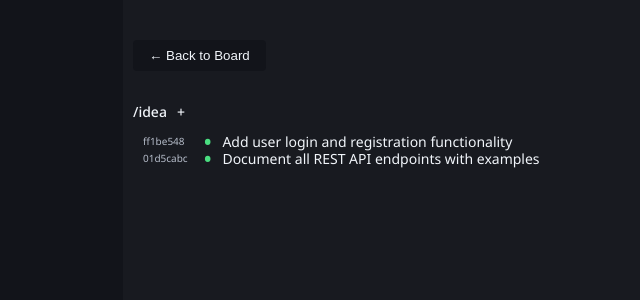
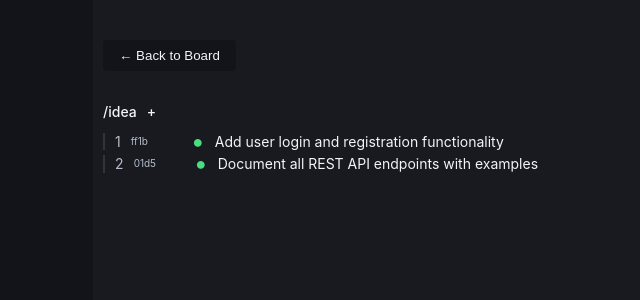
Before and after one commit to rpaillan/text4you, a React (Vite) app: page / in a window 1280 px wide. Both pictures are taken after a click on the element "idea". Shown: the top 300 px of the page, without its empty margins (17-657 px from the left). Built offline with nearby package versions, Linux system fonts and the light colour scheme.

Commit message:
New  design for tasks

```diff
--- a/src/components/Board.scss
+++ b/src/components/Board.scss
@@ -1,5 +1,5 @@
 .kanban-board {
-  max-width: 1000px;
+  max-width: 120ch;
   margin: 0 auto;
   padding: 30px 10px;
   min-height: 100vh;
--- a/src/components/Task.scss
+++ b/src/components/Task.scss
@@ -2,6 +2,8 @@
   display: flex;
   align-items: flex-start;
   padding: 0;
+  margin-bottom: 5px;
+  border-left: 2px solid #333;
 
   &.editing {
     background-color: var(--color-bg-elevated);
@@ -55,11 +57,11 @@
     align-items: center;
     gap: 10px;
     padding: 0 10px;
-    font-size: 10px;
 
     color: var(--color-text-secondary);
 
     .task-id {
+      font-size: 10px;
       width: 50px;
     }
     .task-options {
--- a/src/components/Task.tsx
+++ b/src/components/Task.tsx
@@ -14,6 +14,7 @@ interface CardProps {
 export const TaskView: React.FC<CardProps> = ({
   task,
   isObfuscated = false,
+  index,
 }) => {
   const descriptionRef = useRef<HTMLDivElement>(null);
   const originalDescription = useRef<string>(task.description || '');
@@ -67,7 +68,6 @@ export const TaskView: React.FC<CardProps> = ({
       e.preventDefault();
       handleCancelDescription();
     } else if (e.key === 'ArrowDown' || e.key === 'ArrowUp') {
-      e.preventDefault();
       const element = descriptionRef.current;
       if (!element) return;
 
@@ -243,7 +243,8 @@ export const TaskView: React.FC<CardProps> = ({
         })}
       >
         <div className='task-header'>
-          <div className='task-id'>{task.id.slice(0, 8)}</div>
+          {index + 1}
+          <div className='task-id'>{task.id.slice(0, 4)}</div>
           <div className='task-options'>
             <span className='task-state-icon'>•</span>
           </div>
--- a/src/index.scss
+++ b/src/index.scss
@@ -30,10 +30,9 @@
 }
 
 body {
-  font-family: 'Noto Sans', sans-serif;
   font-optical-sizing: auto;
   line-height: 125%;
-  //font-family: -apple-system, BlinkMacSystemFont, 'Segoe UI', sans-serif;
+  font-family: -apple-system, BlinkMacSystemFont, 'Segoe UI', sans-serif;
   -webkit-font-smoothing: antialiased;
   -moz-osx-font-smoothing: grayscale;
   color: var(--color-text-primary);
```
